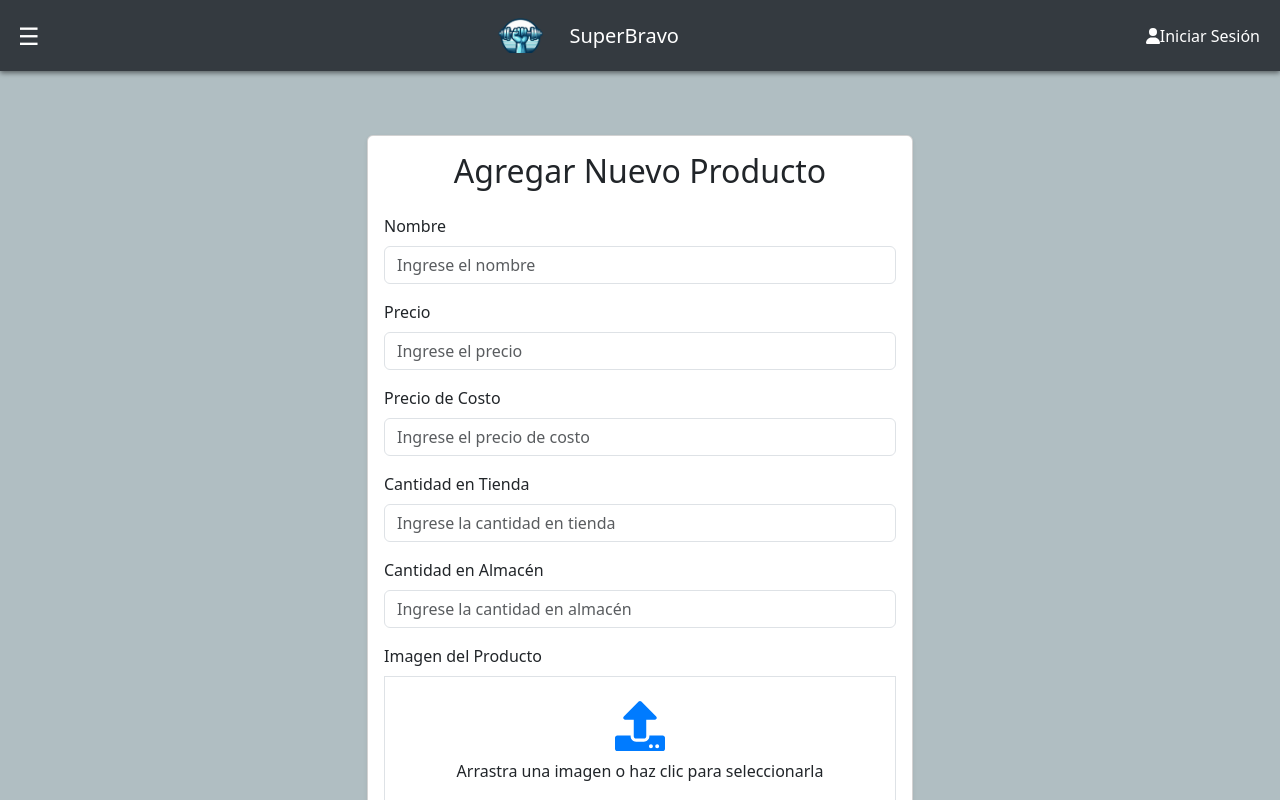
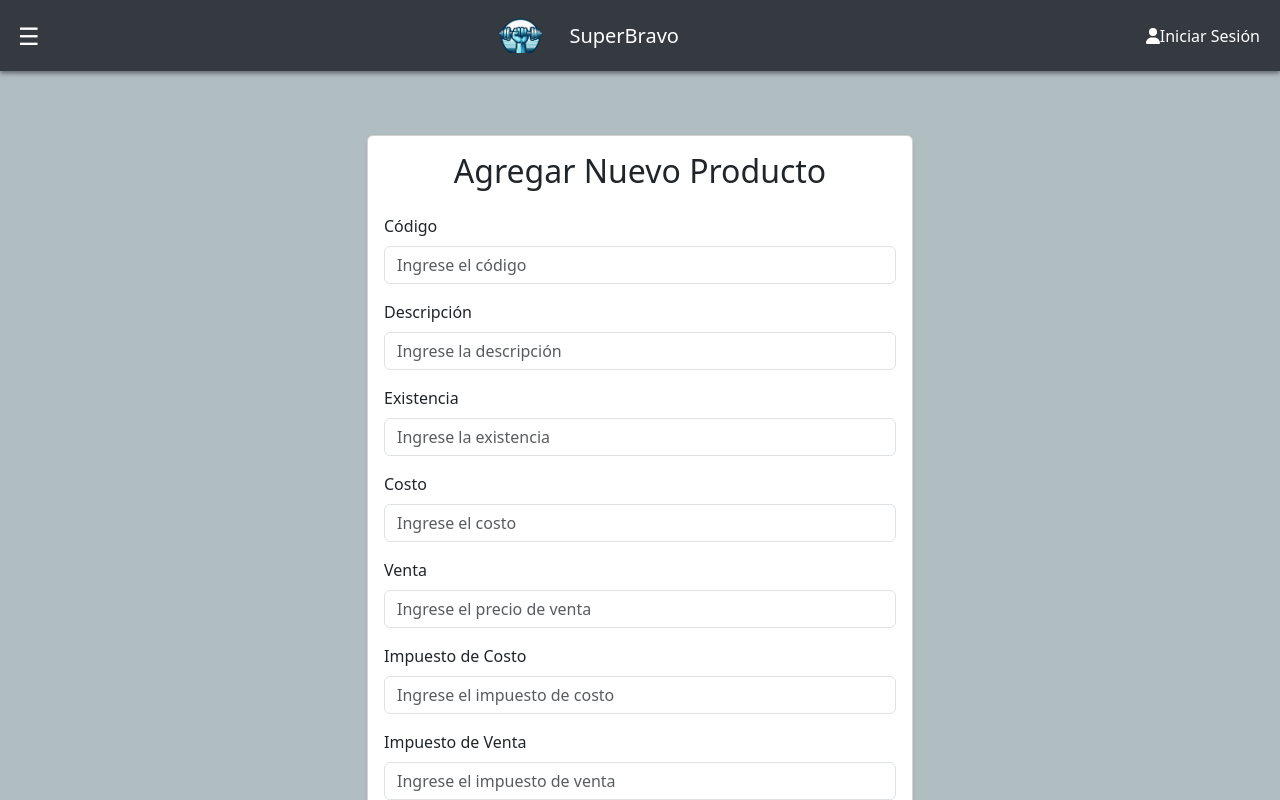
Before and after one commit to ricardoadmdo/flowbite-admin-dashboard-main, a React (Vite) app in the folder Frontend/: page /productform in a window 1280 px wide. Shown: the top 800 px of the page. Built offline with nearby package versions, Linux system fonts and the light colour scheme.

Commit message:
No se realizaron cambios en el código.

```diff
--- a/Frontend/src/components/productos/ProductForm.jsx
+++ b/Frontend/src/components/productos/ProductForm.jsx
@@ -9,11 +9,13 @@ const cloudName = import.meta.env.VITE_CLOUDNAME;
 const uploadPreset = import.meta.env.VITE_UPLOADPRESET;
 
 const ProductForm = () => {
-	const [nombre, setNombre] = useState('');
-	const [precio, setPrecio] = useState('');
-	const [precioCosto, setPrecioCosto] = useState('');
-	const [cantidadTienda, setCantidadTienda] = useState('');
-	const [cantidadAlmacen, setCantidadAlmacen] = useState('');
+  const [codigo, setCodigo] = useState('');
+  const [descripcion, setDescripcion] = useState('');
+  const [existencia, setExistencia] = useState('');
+  const [costo, setCosto] = useState('');
+  const [venta, setVenta] = useState('');
+  const [impuestoCosto, setImpuestoCosto] = useState('');
+  const [impuestoVenta, setImpuestoVenta] = useState('');
   const [url, setUrl] = useState('');
   const [file, setFile] = useState(null);
   const [editar, setEditar] = useState(false);
@@ -32,11 +34,13 @@ const ProductForm = () => {
     Axios.get(`/productos/${id}`)
       .then((response) => {
         const producto = response.data;
-				setNombre(producto.nombre);
-				setPrecio(producto.precio);
-				setPrecioCosto(producto.precioCosto);
-				setCantidadTienda(producto.cantidadTienda);
-				setCantidadAlmacen(producto.cantidadAlmacen);
+        setCodigo(producto.codigo);
+        setDescripcion(producto.descripcion);
+        setExistencia(producto.existencia);
+        setCosto(producto.costo);
+        setVenta(producto.venta);
+        setImpuestoCosto(producto.impuestoCosto);
+        setImpuestoVenta(producto.impuestoVenta);
         setUrl(producto.url);
       })
       .catch((error) => {
@@ -79,18 +83,20 @@ const ProductForm = () => {
     }
 
     Axios.post('/productos', {
-			nombre,
-			precio,
+      codigo,
+      descripcion,
+      existencia,
+      costo,
+      venta,
+      impuestoCosto,
+      impuestoVenta,
       url: imageUrl,
-			precioCosto,
-			cantidadAlmacen,
-			cantidadTienda,
     })
       .then(() => {
         navigate('/gestionar-productos');
         Swal.fire({
           title: 'Registro exitoso!',
-					html: `<i>El producto <strong>${nombre}</strong> se ha registrado con éxito!</i>`,
+          html: `<i>El producto con código <strong>${codigo}</strong> se ha registrado con éxito!</i>`,
           icon: 'success',
           timer: 3000,
         });
@@ -113,18 +119,20 @@ const ProductForm = () => {
     }
 
     Axios.put(`/productos/${id}`, {
-			nombre,
+      codigo,
+      descripcion,
+      existencia,
+      costo,
+      venta,
+      impuestoCosto,
+      impuestoVenta,
       url: imageUrl,
-			precio,
-			precioCosto,
-			cantidadAlmacen,
-			cantidadTienda,
     })
       .then(() => {
         navigate('/gestionar-productos');
         Swal.fire({
           title: 'Actualización exitosa!',
-					html: `<i>El producto <strong>${nombre}</strong> se ha actualizado con éxito!</i>`,
+          html: `<i>El producto con código <strong>${codigo}</strong> se ha actualizado con éxito!</i>`,
           icon: 'success',
           timer: 3000,
         });
@@ -158,7 +166,7 @@ const ProductForm = () => {
   return (
     <div className='container my-4'>
       <div className='row justify-content-center'>
-				<div className='col-md-6'>
+        <div className='col-12 col-md-8 col-lg-6'>
           <div className='card shadow-sm'>
             <div className='card-body'>
               <h2 className='text-center mb-4'>
@@ -166,66 +174,94 @@ const ProductForm = () => {
               </h2>
               <form onSubmit={handleSubmit}>
                 <div className='mb-3'>
-									<label className='form-label'>Nombre</label>
+                  <label className='form-label'>Código</label>
                   <input
                     type='text'
-										value={nombre}
-										onChange={(e) => {
-											const regex = /^[a-zA-Z\s]*$/;
-											if (regex.test(e.target.value)) {
-												setNombre(e.target.value);
-											}
-										}}
-										placeholder='Ingrese el nombre'
+                    value={codigo}
+                    onChange={(e) => setCodigo(e.target.value)}
+                    placeholder='Ingrese el código'
                     required
                     className='form-control'
                   />
                 </div>
 
                 <div className='mb-3'>
-									<label className='form-label'>Precio</label>
+                  <label className='form-label'>Descripción</label>
                   <input
-										type='number'
-										value={precio}
-										onChange={(e) => setPrecio(e.target.value)}
-										placeholder='Ingrese el precio'
+                    type='text'
+                    value={descripcion}
+                    onChange={(e) => setDescripcion(e.target.value)}
+                    placeholder='Ingrese la descripción'
                     required
                     className='form-control'
                   />
                 </div>
+
                 <div className='mb-3'>
-									<label className='form-label'>Precio de Costo</label>
+                  <label className='form-label'>Existencia</label>
                   <input
                     type='number'
-										value={precioCosto}
-										onChange={(e) => setPrecioCosto(e.target.value)}
-										placeholder='Ingrese el precio de costo'
+                    value={existencia}
+                    onChange={(e) => setExistencia(e.target.value)}
+                    placeholder='Ingrese la existencia'
                     required
                     className='form-control'
+                    step="any" // Allows decimal values
                   />
                 </div>
+
                 <div className='mb-3'>
-									<label className='form-label'>Cantidad en Tienda</label>
+                  <label className='form-label'>Costo</label>
                   <input
                     type='number'
-										value={cantidadTienda}
-										onChange={(e) => setCantidadTienda(e.target.value)}
-										placeholder='Ingrese la cantidad en tienda'
+                    value={costo}
+                    onChange={(e) => setCosto(e.target.value)}
+                    placeholder='Ingrese el costo'
                     required
                     className='form-control'
+                    step="any" // Allows decimal values
                   />
                 </div>
+
                 <div className='mb-3'>
-									<label className='form-label'>Cantidad en Almacén</label>
+                  <label className='form-label'>Venta</label>
                   <input
                     type='number'
-										value={cantidadAlmacen}
-										onChange={(e) => setCantidadAlmacen(e.target.value)}
-										placeholder='Ingrese la cantidad en almacén'
+                    value={venta}
+                    onChange={(e) => setVenta(e.target.value)}
+                    placeholder='Ingrese el precio de venta'
                     required
                     className='form-control'
+                    step="any" // Allows decimal values
                   />
                 </div>
+
+                <div className='mb-3'>
+                  <label className='form-label'>Impuesto de Costo</label>
+                  <input
+                    type='number'
+                    value={impuestoCosto}
+                    onChange={(e) => setImpuestoCosto(e.target.value)}
+                    placeholder='Ingrese el impuesto de costo'
+                    required
+                    className='form-control'
+                    step="any" // Allows decimal values
+                  />
+                </div>
+
+                <div className='mb-3'>
+                  <label className='form-label'>Impuesto de Venta</label>
+                  <input
+                    type='number'
+                    value={impuestoVenta}
+                    onChange={(e) => setImpuestoVenta(e.target.value)}
+                    placeholder='Ingrese el impuesto de venta'
+                    required
+                    className='form-control'
+                    step="any" // Allows decimal values
+                  />
+                </div>
+
                 <div className='mb-3'>
                   <label className='form-label'>Imagen del Producto</label>
                   <div {...getRootProps({ className: 'dropzone border p-4 text-center' })}>
@@ -237,12 +273,12 @@ const ProductForm = () => {
                         : 'Arrastra una imagen o haz clic para seleccionarla'}
                     </p>
                   </div>
-									{uploading && <p className='text-info'>Subiendo imagen, por favor espera...</p>}{' '}
-									{/* Loading message */}
+                  {uploading && <p className='text-info'>Subiendo imagen, por favor espera...</p>} {/* Loading message */}
                 </div>
+
                 <div className='d-grid'>
                   <button type='submit' className='btn btn-success'>
-										{editar ? 'Actualizar' : 'Registrar'}
+                    {editar ? 'Actualizar' : 'Guardar'}
                   </button>
                 </div>
               </form>
```
Lines whose indentation alone changed are shown as unchanged.
